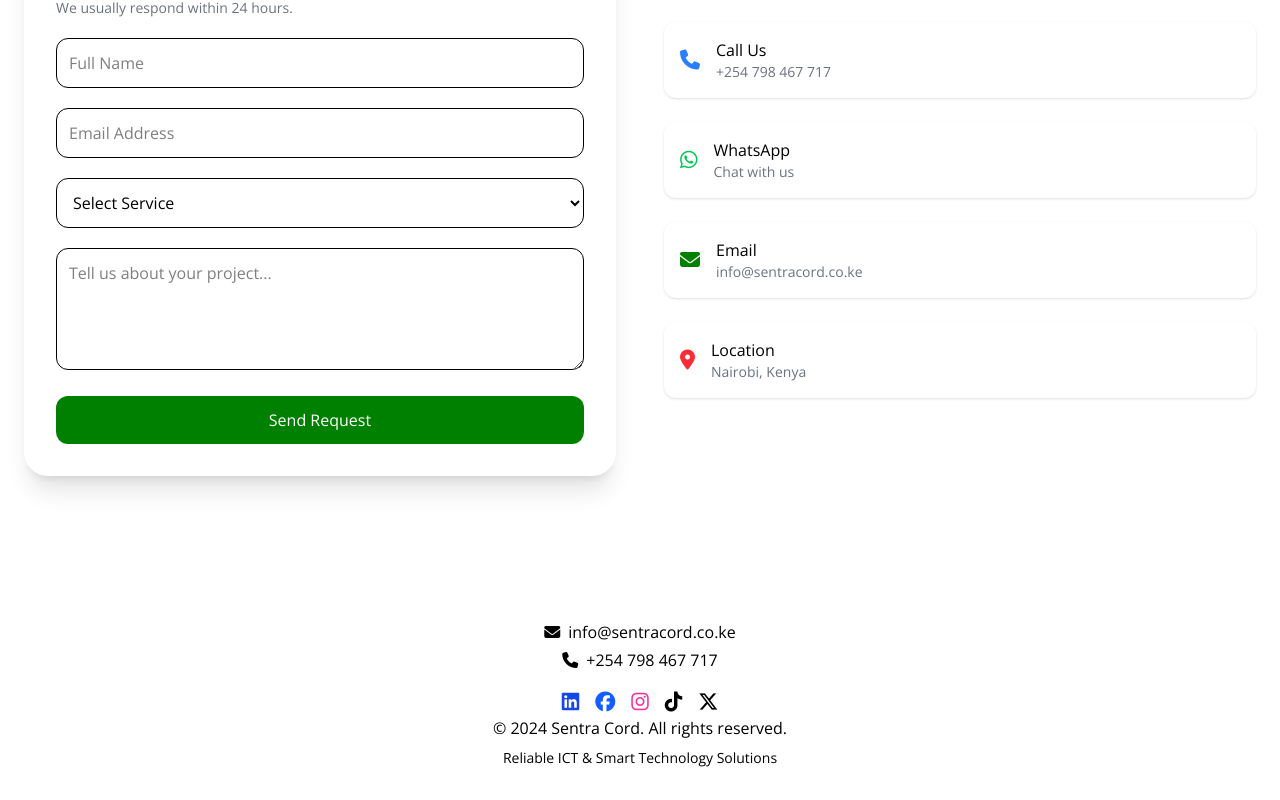
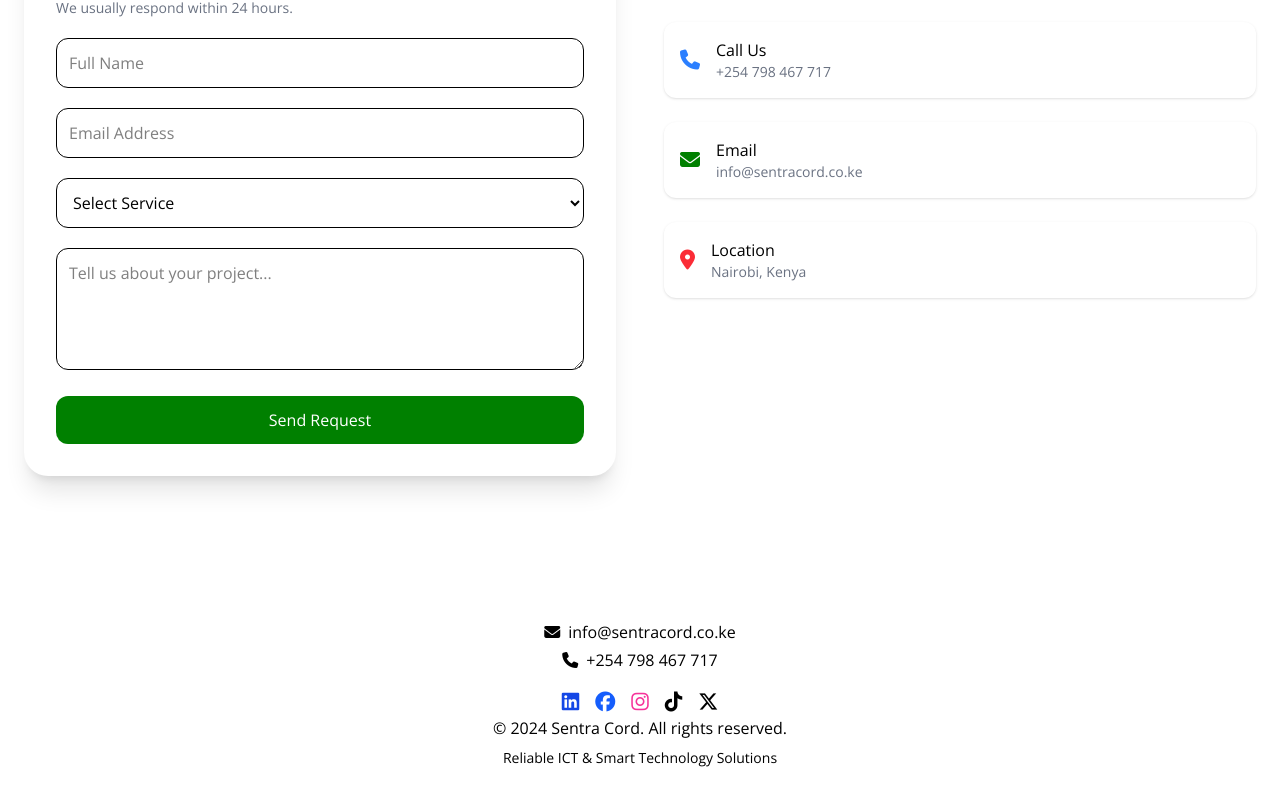
Before and after one commit to Yvonne-muthoni/Sentra, a React (Vite) app: page / in a window 1280 px wide. Shown: the part 3880-4680 px from the top of the page. Built offline with nearby package versions, Linux system fonts and the light colour scheme.

Commit message:
another record

```diff
--- a/src/components/Contact.jsx
+++ b/src/components/Contact.jsx
@@ -163,32 +163,6 @@ export default function Contact() {
           </a>
 
 
-
-          {/* WhatsApp */}
-          <a
-            href="https://wa.me/254798467717"
-            target="_blank"
-            className="flex items-center gap-4 p-4 bg-white rounded-xl shadow hover:shadow-lg transition"
-          >
-
-            <i className="fa-brands fa-whatsapp text-green-500 text-xl"></i>
-
-            <div>
-
-              <p className="font-medium">
-                WhatsApp
-              </p>
-
-              <p className="text-gray-500 text-sm">
-                Chat with us
-              </p>
-
-            </div>
-
-          </a>
-
-
-
           {/* Email */}
           <a
             href="mailto:info@sentracord.co.ke"
@@ -244,6 +218,17 @@ export default function Contact() {
     {chatOpen && (
 
       <>
+
+            <motion.a
+          href="https://whatsapp.com"
+          target="_blank"
+          initial={{ opacity: 0, y: 20 }}
+          animate={{ opacity: 1, y: 0 }}
+          exit={{ opacity: 0, y: 20 }}
+          className="w-12 h-12mb-3 flex items-center justify-center shadow-lg"
+        >
+          <i className="fa-brands fa-whatsapptext-white"></i>
+        </motion.a>
 
         <motion.a
           href="https://linkedin.com"
```
